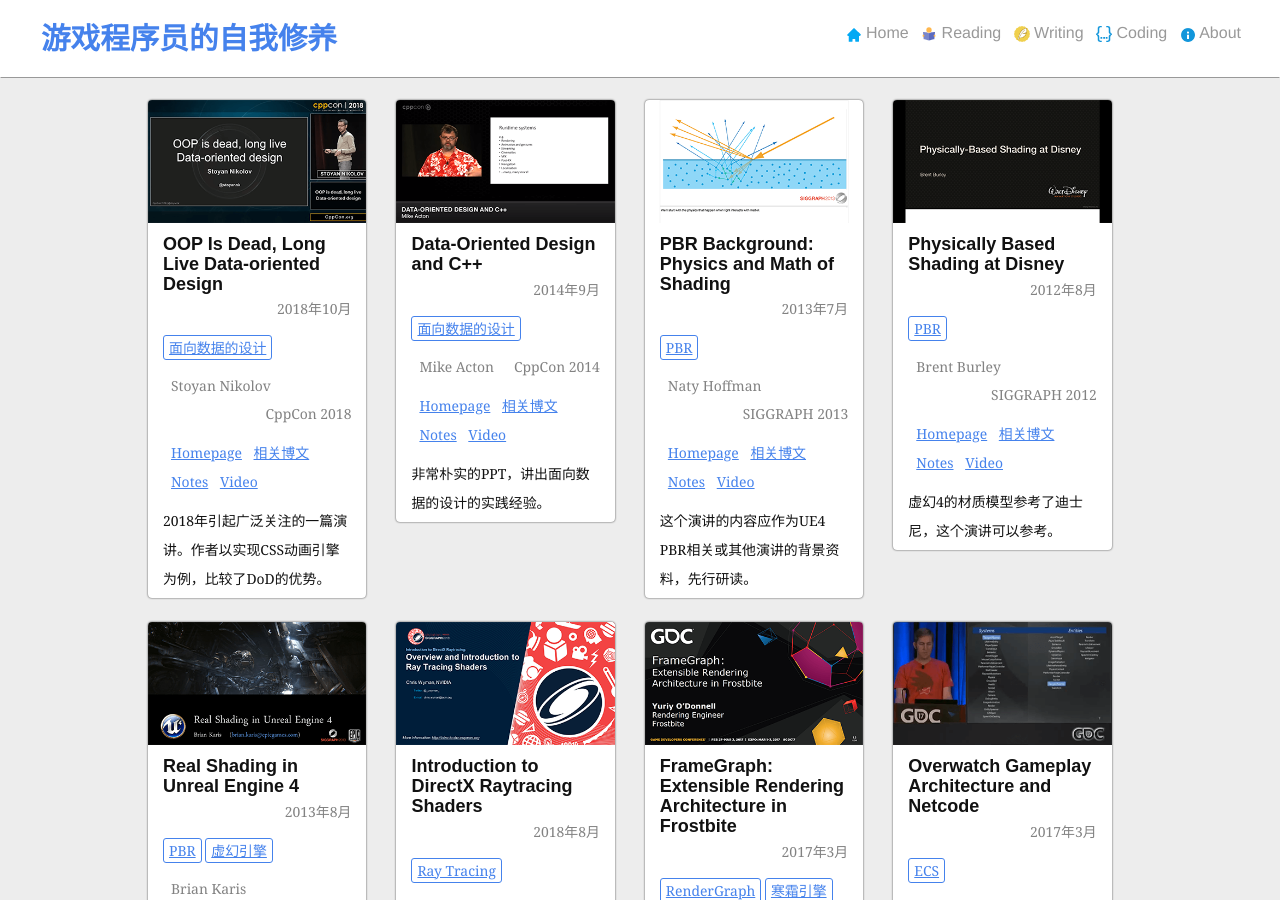
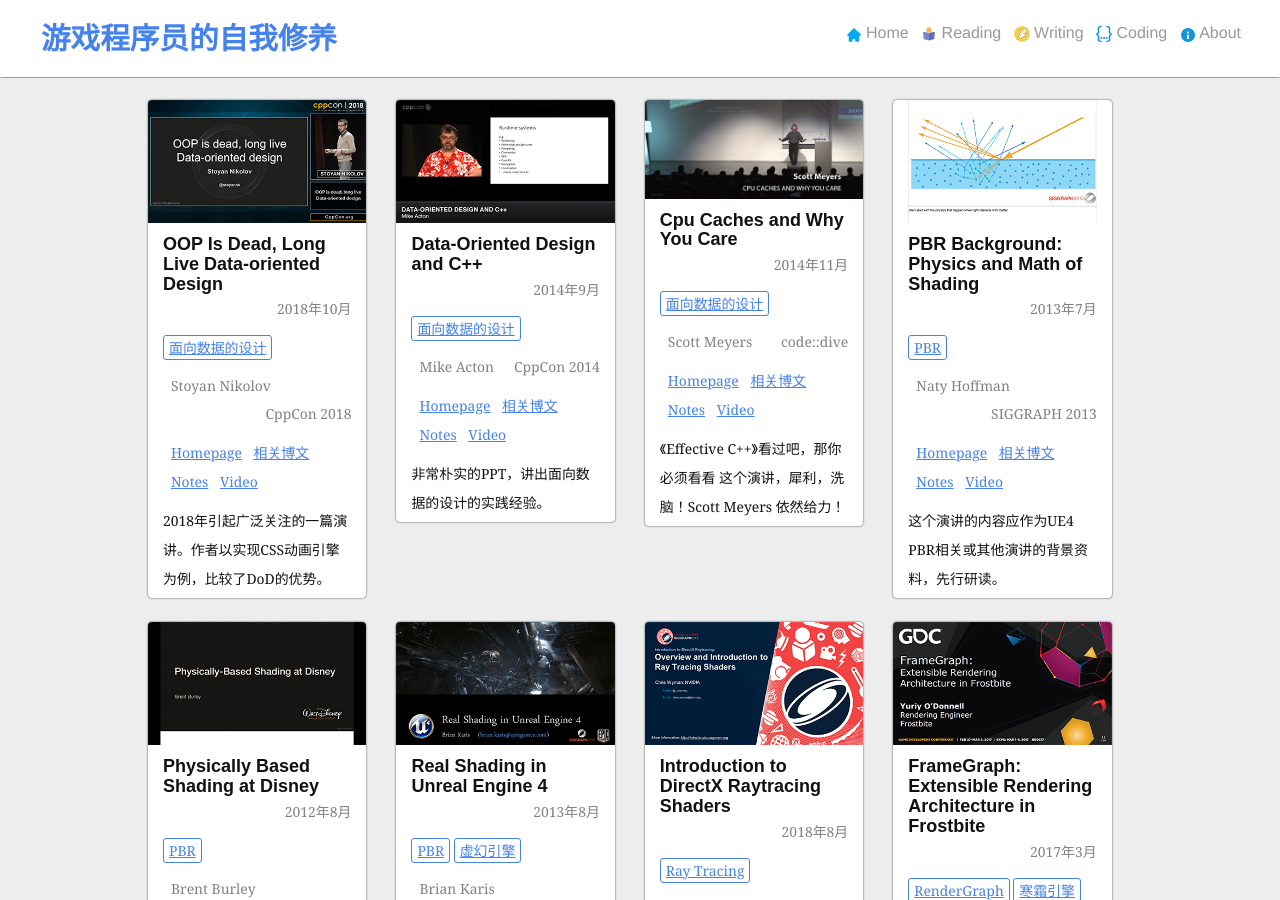
Before and after one commit to neil3d/neil3d.github.io, a Jekyll site: the page built from reading/index.html, in a window 1280 px wide and 900 px high. Built offline with Jekyll 4.4.1, drawn with Linux system fonts in a browser that asks for light colours; comment, search, counter and statistics services are not loaded.

Commit message:
add Scott Meyers talk on Cpu Caches

```diff
--- a/_data/readings.json
+++ b/_data/readings.json
@@ -26,6 +26,20 @@
     "my_blog": "/3dengine/why-ecs.html",
     "notes": "",
     "brief": "非常朴实的PPT，讲出面向数据的设计的实践经验。"
+  },
+  {
+    "title": "Cpu Caches and Why You Care",
+    "author": "Scott Meyers",
+    "homepage": "https://www.aristeia.com",
+    "date": "2014年11月",
+    "publisher": "code::dive",
+    "tags": "面向数据的设计",
+    "thumb": "assets/thumb/scott_cpu_cache.png",
+    "video": "https://youtu.be/WDIkqP4JbkE",
+    "url": "assets/slides/codedive-CPUCachesHandouts.pdf",
+    "my_blog": "",
+    "notes": "",
+    "brief": "《Effective C++》看过吧，那你必须看看 这个演讲，犀利，洗脑！Scott Meyers 依然给力！"
   },
   {
     "title": "PBR Background: Physics and Math of Shading",
```
Also changed, not shown: reading/assets/thumb/scott_cpu_cache.png (added), 2 other files.
